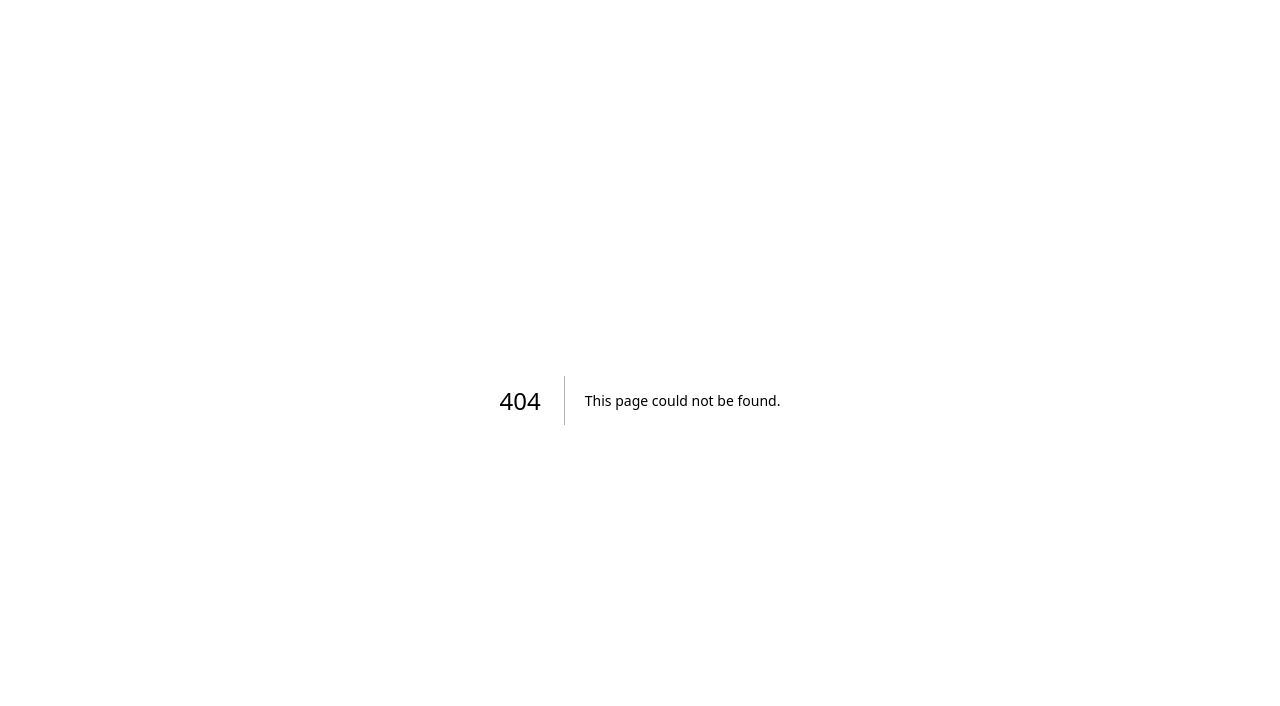
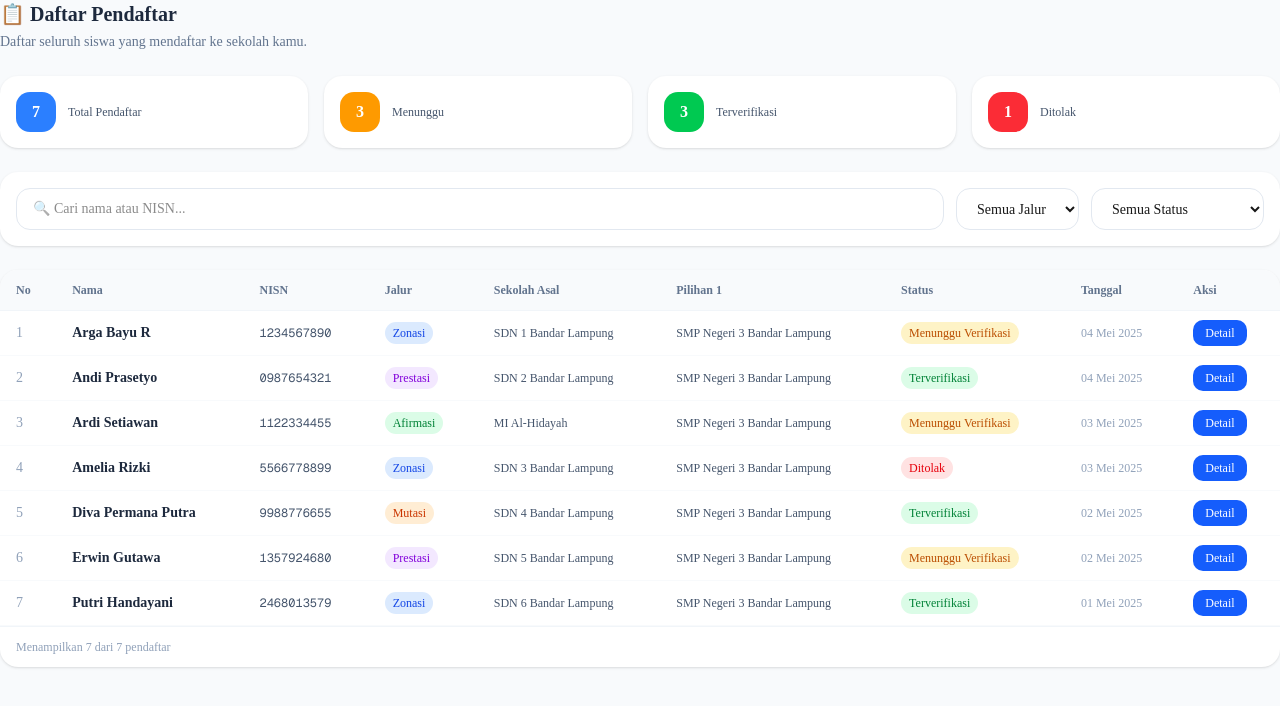
Before and after one commit to argabayu-cloud/ppdb-system, a Next.js app in the folder frontend-ppdb/: page /adminsekolah/pendaftar in a window 1280 px wide. Before the commit this address had no page. Shown: the top 706 px of the page. Built offline with nearby package versions, Linux system fonts and the light colour scheme.

Commit message:
update frontend

```diff
--- /dev/null
+++ b/frontend-ppdb/src/app/adminsekolah/pendaftar/page.tsx
@@ -0,0 +1,175 @@
+"use client";
+
+import { useState } from "react";
+
+const dataPendaftar = [
+  { id: 1, nama: "Arga Bayu R", nisn: "1234567890", jalur: "Zonasi", sekolahAsal: "SDN 1 Bandar Lampung", pilihan1: "SMP Negeri 3 Bandar Lampung", pilihan2: "SMP Negeri 7 Bandar Lampung", status: "Menunggu Verifikasi", tanggal: "04 Mei 2025" },
+  { id: 2, nama: "Andi Prasetyo", nisn: "0987654321", jalur: "Prestasi", sekolahAsal: "SDN 2 Bandar Lampung", pilihan1: "SMP Negeri 3 Bandar Lampung", pilihan2: "SMP Negeri 5 Bandar Lampung", status: "Terverifikasi", tanggal: "04 Mei 2025" },
+  { id: 3, nama: "Ardi Setiawan", nisn: "1122334455", jalur: "Afirmasi", sekolahAsal: "MI Al-Hidayah", pilihan1: "SMP Negeri 3 Bandar Lampung", pilihan2: "-", status: "Menunggu Verifikasi", tanggal: "03 Mei 2025" },
+  { id: 4, nama: "Amelia Rizki", nisn: "5566778899", jalur: "Zonasi", sekolahAsal: "SDN 3 Bandar Lampung", pilihan1: "SMP Negeri 3 Bandar Lampung", pilihan2: "SMP Negeri 2 Bandar Lampung", status: "Ditolak", tanggal: "03 Mei 2025" },
+  { id: 5, nama: "Diva Permana Putra", nisn: "9988776655", jalur: "Mutasi", sekolahAsal: "SDN 4 Bandar Lampung", pilihan1: "SMP Negeri 3 Bandar Lampung", pilihan2: "-", status: "Terverifikasi", tanggal: "02 Mei 2025" },
+  { id: 6, nama: "Erwin Gutawa", nisn: "1357924680", jalur: "Prestasi", sekolahAsal: "SDN 5 Bandar Lampung", pilihan1: "SMP Negeri 3 Bandar Lampung", pilihan2: "SMP Negeri 1 Bandar Lampung", status: "Menunggu Verifikasi", tanggal: "02 Mei 2025" },
+  { id: 7, nama: "Putri Handayani", nisn: "2468013579", jalur: "Zonasi", sekolahAsal: "SDN 6 Bandar Lampung", pilihan1: "SMP Negeri 3 Bandar Lampung", pilihan2: "SMP Negeri 4 Bandar Lampung", status: "Terverifikasi", tanggal: "01 Mei 2025" },
+];
+
+const statusWarna: Record<string, string> = {
+  "Menunggu Verifikasi": "bg-amber-100 text-amber-700",
+  "Terverifikasi": "bg-green-100 text-green-700",
+  "Ditolak": "bg-red-100 text-red-600",
+  "Ditunda": "bg-slate-100 text-slate-600",
+};
+
+const jalurWarna: Record<string, string> = {
+  Zonasi: "bg-blue-100 text-blue-700",
+  Prestasi: "bg-purple-100 text-purple-700",
+  Afirmasi: "bg-green-100 text-green-700",
+  Mutasi: "bg-orange-100 text-orange-700",
+};
+
+export default function PendaftarPage() {
+  const [search, setSearch] = useState("");
+  const [filterJalur, setFilterJalur] = useState("Semua");
+  const [filterStatus, setFilterStatus] = useState("Semua");
+
+  const filtered = dataPendaftar.filter((p) => {
+    const matchSearch =
+      p.nama.toLowerCase().includes(search.toLowerCase()) ||
+      p.nisn.includes(search);
+    const matchJalur = filterJalur === "Semua" || p.jalur === filterJalur;
+    const matchStatus = filterStatus === "Semua" || p.status === filterStatus;
+    return matchSearch && matchJalur && matchStatus;
+  });
+
+  return (
+    <div className="flex flex-col gap-6">
+      {/* Header */}
+      <div>
+        <h1 className="text-xl font-bold text-slate-800">📋 Daftar Pendaftar</h1>
+        <p className="text-slate-500 text-sm mt-1">
+          Daftar seluruh siswa yang mendaftar ke sekolah kamu.
+        </p>
+      </div>
+
+      {/* Stats */}
+      <div className="grid grid-cols-2 sm:grid-cols-4 gap-4">
+        {[
+          { label: "Total Pendaftar", value: dataPendaftar.length, color: "bg-blue-500" },
+          { label: "Menunggu", value: dataPendaftar.filter(p => p.status === "Menunggu Verifikasi").length, color: "bg-amber-500" },
+          { label: "Terverifikasi", value: dataPendaftar.filter(p => p.status === "Terverifikasi").length, color: "bg-green-500" },
+          { label: "Ditolak", value: dataPendaftar.filter(p => p.status === "Ditolak").length, color: "bg-red-500" },
+        ].map((s) => (
+          <div key={s.label} className="bg-white rounded-2xl shadow p-4 flex items-center gap-3">
+            <div className={`w-10 h-10 rounded-xl ${s.color} flex items-center justify-center text-white font-bold`}>
+              {s.value}
+            </div>
+            <p className="text-xs text-slate-600 font-medium">{s.label}</p>
+          </div>
+        ))}
+      </div>
+
+      {/* Filter & Search */}
+      <div className="bg-white rounded-2xl shadow p-4 flex flex-col sm:flex-row gap-3">
+        {/* Search */}
+        <input
+          type="text"
+          value={search}
+          onChange={(e) => setSearch(e.target.value)}
+          placeholder="🔍 Cari nama atau NISN..."
+          className="flex-1 border border-slate-200 rounded-xl px-4 py-2.5 text-sm outline-none focus:border-blue-500 focus:ring-2 focus:ring-blue-100 transition-all"
+        />
+
+        {/* Filter Jalur */}
+        <select
+          value={filterJalur}
+          onChange={(e) => setFilterJalur(e.target.value)}
+          className="border border-slate-200 rounded-xl px-4 py-2.5 text-sm outline-none focus:border-blue-500 transition-all"
+        >
+          <option value="Semua">Semua Jalur</option>
+          <option>Zonasi</option>
+          <option>Prestasi</option>
+          <option>Afirmasi</option>
+          <option>Mutasi</option>
+        </select>
+
+        {/* Filter Status */}
+        <select
+          value={filterStatus}
+          onChange={(e) => setFilterStatus(e.target.value)}
+          className="border border-slate-200 rounded-xl px-4 py-2.5 text-sm outline-none focus:border-blue-500 transition-all"
+        >
+          <option value="Semua">Semua Status</option>
+          <option>Menunggu Verifikasi</option>
+          <option>Terverifikasi</option>
+          <option>Ditolak</option>
+          <option>Ditunda</option>
+        </select>
+      </div>
+
+      {/* Tabel */}
+      <div className="bg-white rounded-2xl shadow overflow-hidden">
+        <div className="overflow-x-auto">
+          <table className="w-full text-sm">
+            <thead className="bg-slate-50 border-b border-slate-100">
+              <tr>
+                <th className="text-left py-3 px-4 text-xs text-slate-500 font-semibold">No</th>
+                <th className="text-left py-3 px-4 text-xs text-slate-500 font-semibold">Nama</th>
+                <th className="text-left py-3 px-4 text-xs text-slate-500 font-semibold">NISN</th>
+                <th className="text-left py-3 px-4 text-xs text-slate-500 font-semibold">Jalur</th>
+                <th className="text-left py-3 px-4 text-xs text-slate-500 font-semibold">Sekolah Asal</th>
+                <th className="text-left py-3 px-4 text-xs text-slate-500 font-semibold">Pilihan 1</th>
+                <th className="text-left py-3 px-4 text-xs text-slate-500 font-semibold">Status</th>
+                <th className="text-left py-3 px-4 text-xs text-slate-500 font-semibold">Tanggal</th>
+                <th className="text-left py-3 px-4 text-xs text-slate-500 font-semibold">Aksi</th>
+              </tr>
+            </thead>
+            <tbody>
+              {filtered.length === 0 ? (
+                <tr>
+                  <td colSpan={9} className="text-center py-10 text-slate-400 text-sm">
+                    Tidak ada data yang ditemukan
+                  </td>
+                </tr>
+              ) : (
+                filtered.map((p, i) => (
+                  <tr key={p.id} className="border-b border-slate-50 hover:bg-slate-50 transition-colors">
+                    <td className="py-3 px-4 text-slate-400">{i + 1}</td>
+                    <td className="py-3 px-4 font-semibold text-slate-800">{p.nama}</td>
+                    <td className="py-3 px-4 text-slate-600 font-mono text-xs">{p.nisn}</td>
+                    <td className="py-3 px-4">
+                      <span className={`text-xs px-2 py-1 rounded-full font-medium ${jalurWarna[p.jalur]}`}>
+                        {p.jalur}
+                      </span>
+                    </td>
+                    <td className="py-3 px-4 text-slate-600 text-xs">{p.sekolahAsal}</td>
+                    <td className="py-3 px-4 text-slate-600 text-xs">{p.pilihan1}</td>
+                    <td className="py-3 px-4">
+                      <span className={`text-xs px-2 py-1 rounded-full font-medium ${statusWarna[p.status]}`}>
+                        {p.status}
+                      </span>
+                    </td>
+                    <td className="py-3 px-4 text-slate-400 text-xs">{p.tanggal}</td>
+                    <td className="py-3 px-4">
+                      <a
+                        href={`/adminsekolah/verifikasi`}
+                        className="text-xs bg-blue-600 hover:bg-blue-700 text-white px-3 py-1.5 rounded-lg transition-colors"
+                      >
+                        Detail
+                      </a>
+                    </td>
+                  </tr>
+                ))
+              )}
+            </tbody>
+          </table>
+        </div>
+
+        {/* Footer tabel */}
+        <div className="px-4 py-3 border-t border-slate-100 flex items-center justify-between">
+          <p className="text-xs text-slate-400">
+            Menampilkan {filtered.length} dari {dataPendaftar.length} pendaftar
+          </p>
+        </div>
+      </div>
+    </div>
+  );
+}
```
